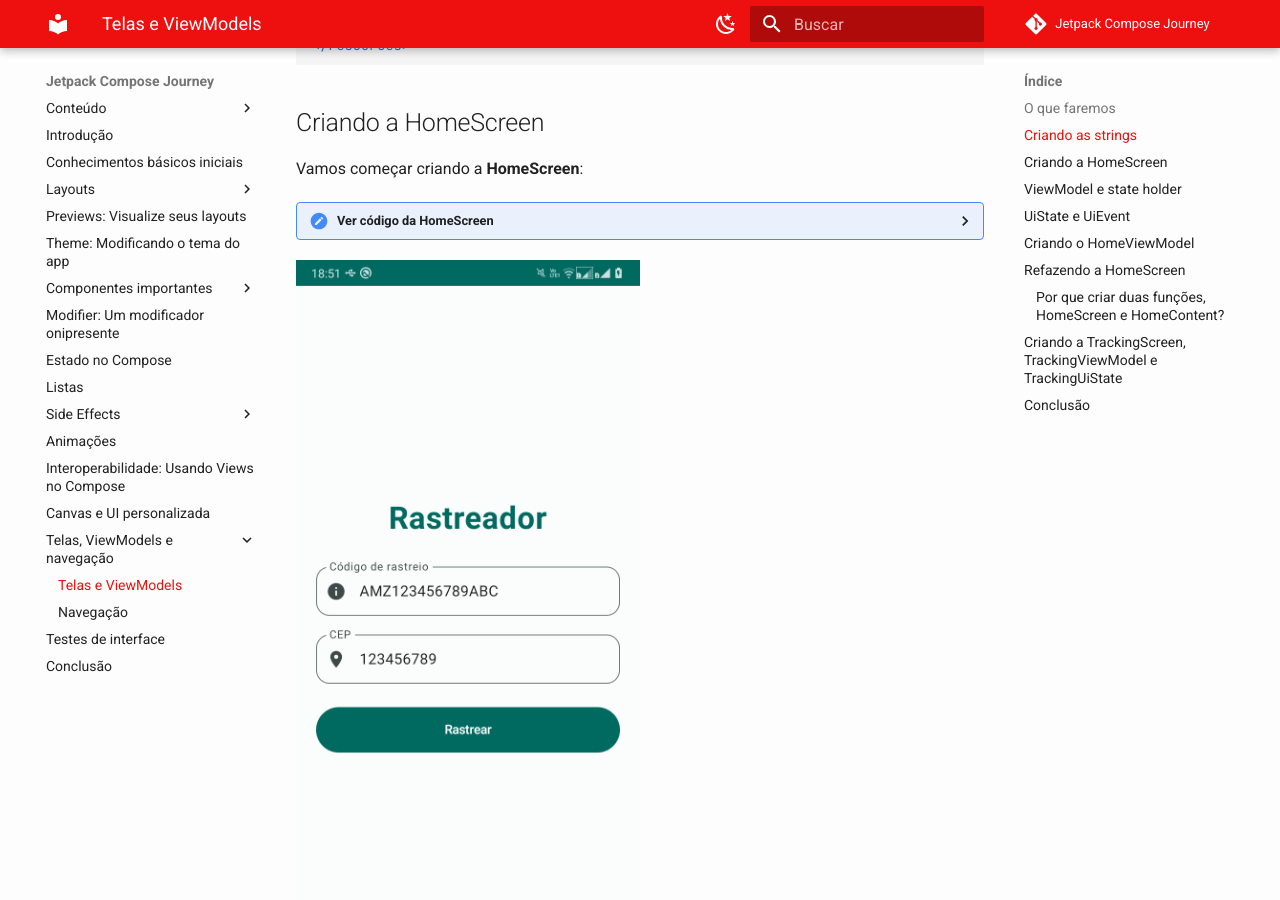
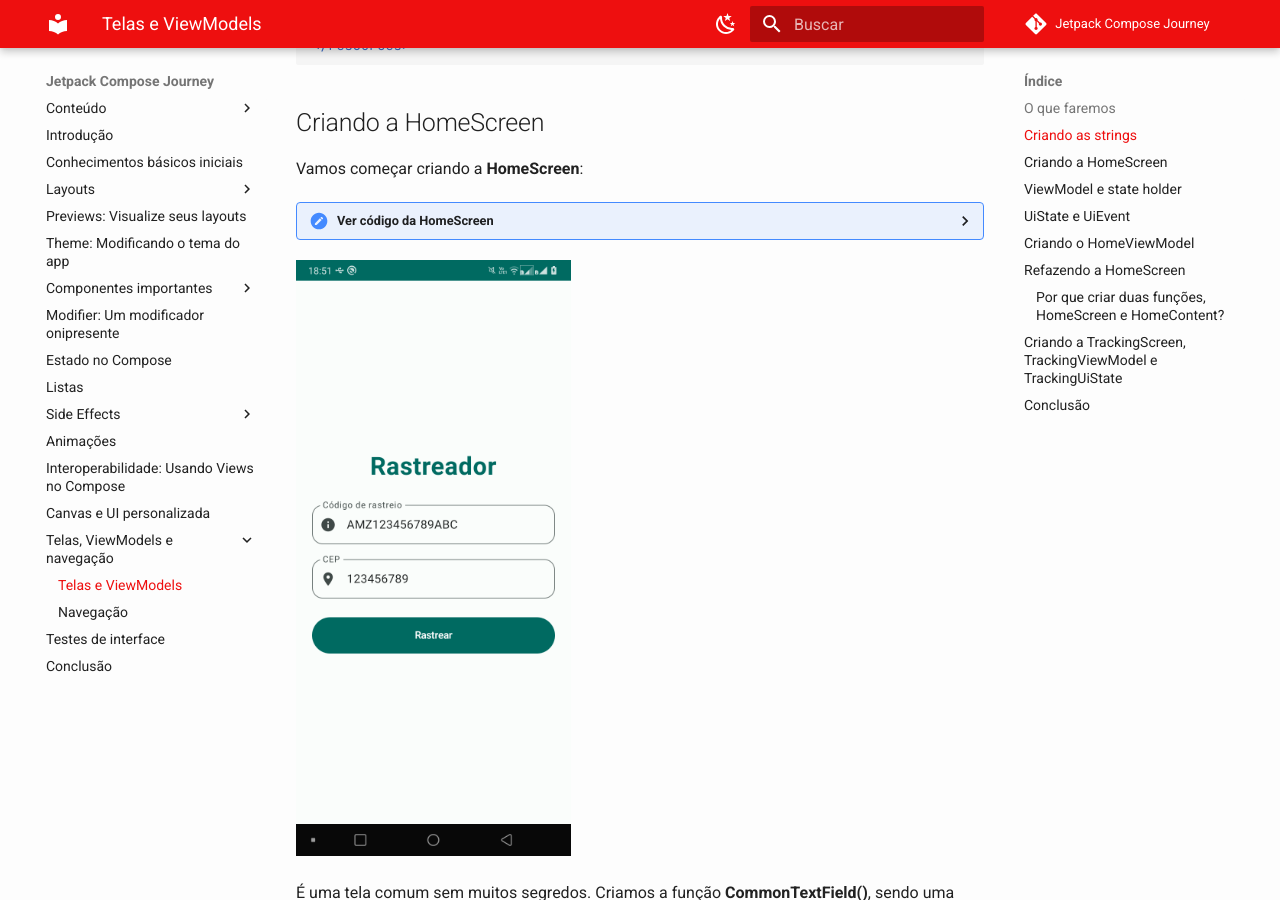
Before and after one commit to jsericksk/Jetpack-Compose-Journey, an MkDocs documentation site: the page built from docs/screens/screens.md, in a window 1280 px wide and 900 px high, scrolled down 1151 px. Built offline with MkDocs 1.6.1 and Material for MkDocs 9.7.7, drawn with Linux system fonts in a browser that asks for light colours; comment, search, counter and statistics services are not loaded.

Commit message:
screens.md atualizado

````diff
--- a/docs/screens/screens.md
+++ b/docs/screens/screens.md
@@ -136,7 +136,7 @@
 ```
 </details>
 
-<img src="../screens/img-01.png" alt="HomeScreen" width="50%" height="20%"/>
+<img src="../screens/img-01.png" alt="HomeScreen" width="40%" height="20%"/>
 
 É uma tela comum sem muitos segredos. Criamos a função **CommonTextField()**, sendo uma forma de componentizar o **OutlinedTextField** expondo apenas algumas das opções de personalizações que fazem sentido pra gente nesse contexto, além de usar o padrão de **state hoisting** que já vimos antes. Um destaque que vale a pena mencionar na **HomeScreen()** é o uso da **CommonTextField()** de **CEP** com uma pequena lógica para impedir a inserção de outros caracteres que não sejam números para um **CEP**. Mesmo definindo ```keyboardType = KeyboardType.Number```, o usuário ainda pode colar ou digitar caracteres como pontos (.), vírgulas (,) etc., então desejamos evitar isso.
 
@@ -521,7 +521,7 @@
 ```
 </details>
 
-<img src="../screens/img-02.png" alt="HomeScreen" width="50%" height="20%"/>
+<img src="../screens/img-02.png" alt="HomeScreen" width="40%" height="20%"/>
 
 A **TrackingScreen** não possui nada do que já não vimos antes, mas como destaque, é possível perceber que ela possui 2 parâmetros, **code** e **cep**, que são os que iremos passar quando navegar da **HomeScreen**, além do **onNavigateBack**, que será acionado quando o ícone de arrow back for tocado para voltar à tela anterior. Ela também utiliza uma função do **TrackingViewModel** chamada **getTrackingInfo()**, que veremos posteriormente que é apenas uma forma de inicializar o estado da tela. Estamos usando **LaunchedEffect(Unit)** para que essa função seja chamada apenas na primeira composição da tela.
 
````
